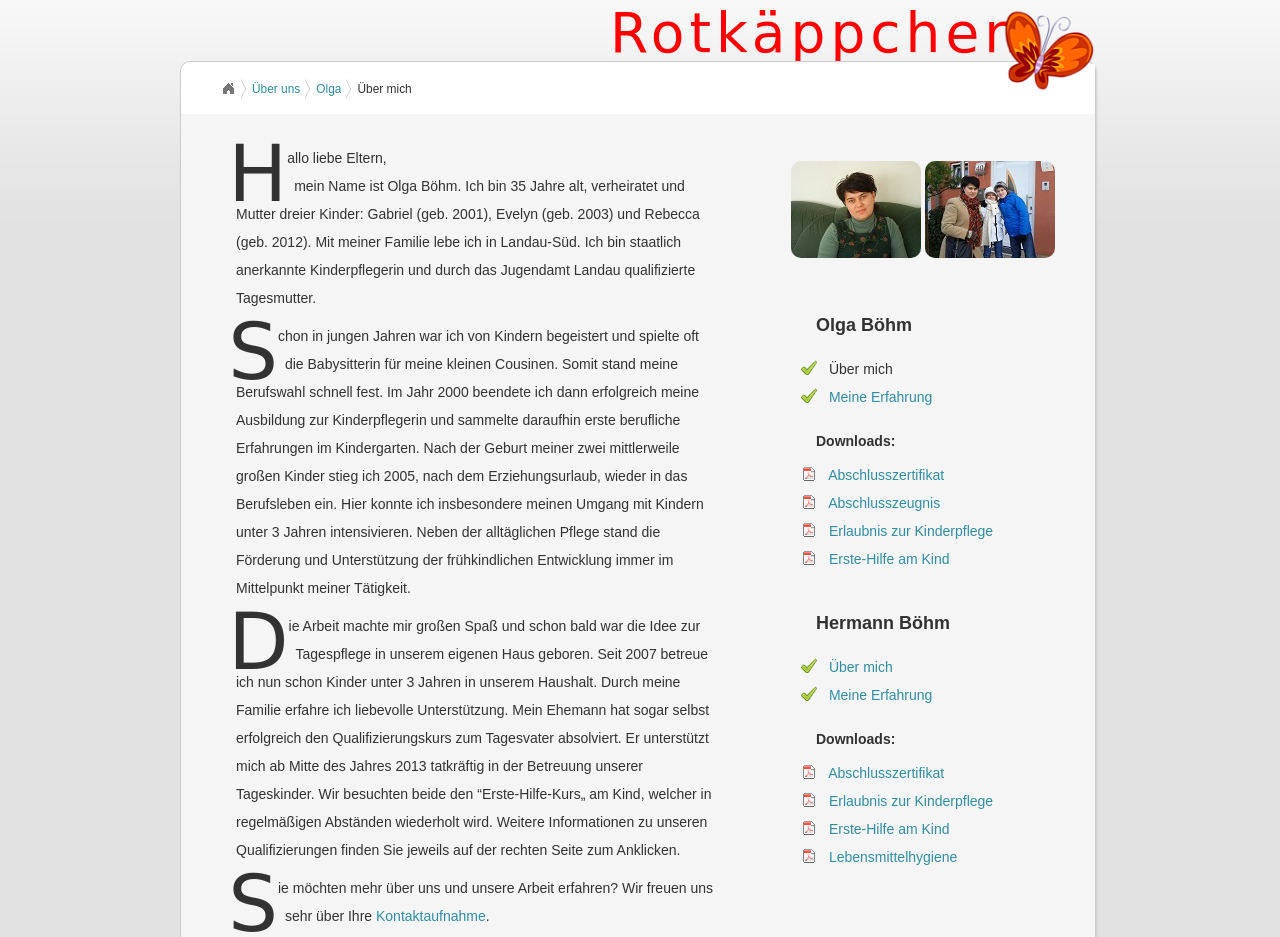
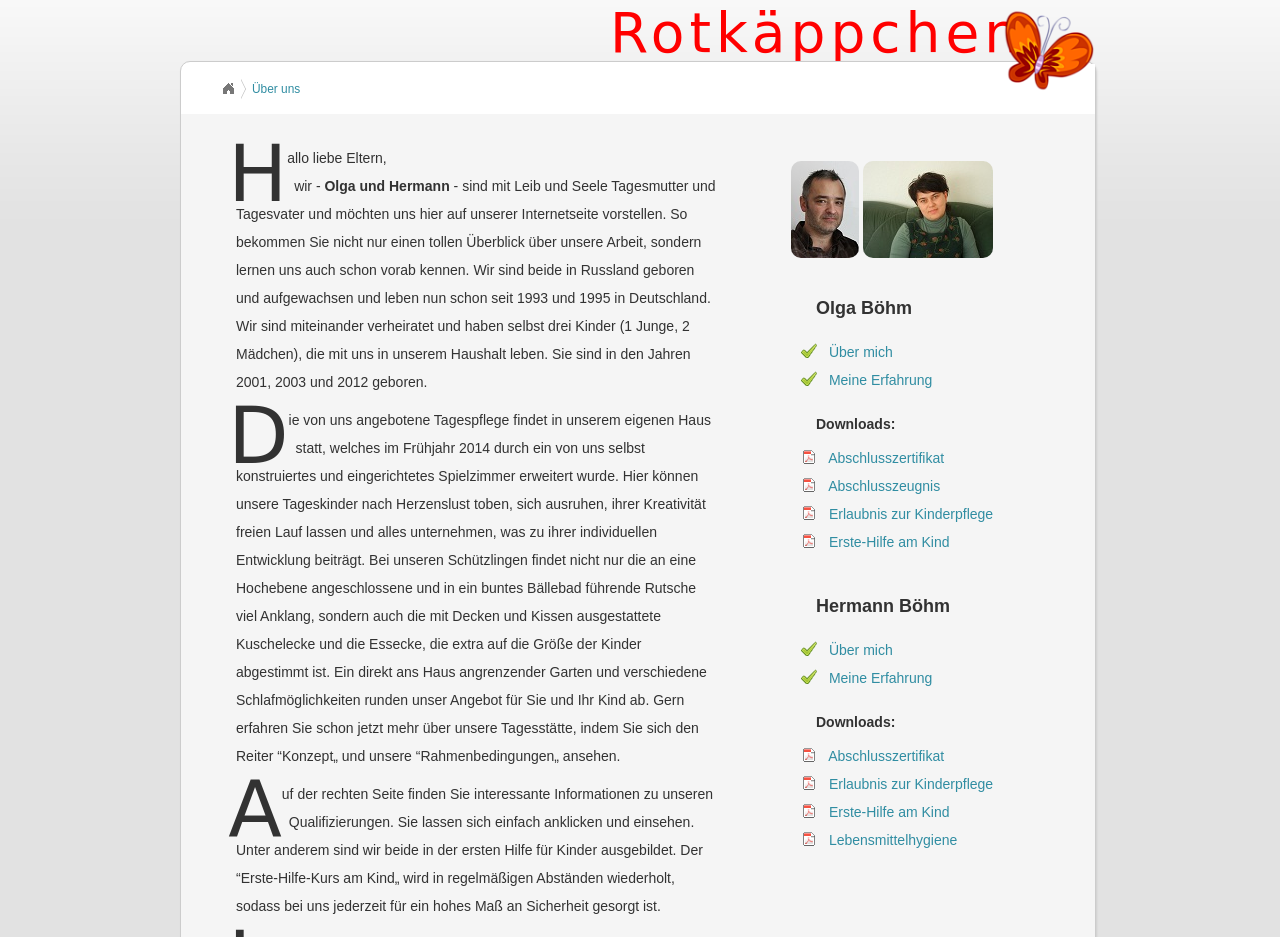
Before and after one commit to bomi1012/wp_olga, a PHP site: page /about.php in a window 1280 px wide. Shown: the part 395-1332 px from the top of the page. Run offline with PHP 8.4, Linux system fonts and the light colour scheme; style sheets or scripts are compiled from the project's sources; some libraries are stand-ins or nearby versions; some web fonts are replaced.

Commit message:
about js + text allgemein

```diff
--- a/resources/js/fnct_about.js
+++ b/resources/js/fnct_about.js
@@ -2,21 +2,24 @@ $(document).ready(function(){
     allgemein = "&Uuml;ber mich";
     allgemeinOlga = "allgemein_olga";
     allgemeinHermann = "allgemein_hermann";
+    allgemeinAll = "allgemein_all"
     erfahrung = "meine Erfahrung";
     erfahrungOlga = "erfahrung_olga";
     erfahrungHermann = "erfahrung_hermann";
 
-    $('li').removeClass("last");
-    $('#ul_about').append("\
-            <li class='erzieher'><span id='Olga' class='navi a' onClick='reply(this.id)'>Olga</span></li>\n\
-            <li class='last' id='li_"+allgemeinOlga+"'>"+ allgemein +"</li>");
+//    $('li').removeClass("last");
+//    $('#ul_about').append("\
+//            <li class='erzieher'><span id='Olga' class='navi a' onClick='reply(this.id)'>Olga</span></li>\n\
+//            <li class='last' id='li_"+allgemeinOlga+"'>"+ allgemein +"</li>");
     $('.navi').addClass('a');
-    $('#about_'+allgemeinOlga).removeClass('a');
+    $('#about_'+allgemeinAll).removeClass('a');
     $('#text_'+erfahrungOlga).hide();
     $('#text_'+allgemeinHermann).hide();
     $('#text_'+erfahrungHermann).hide();
+    $('#text_'+allgemeinOlga).hide();
     $('#photo_hermann').hide();
-    unclicable = allgemeinOlga;
+    $('#photo_olga').hide();
+    unclicable = allgemeinAll;
 });
 // Bei Click auf "meine erfahrung"
 $('#about_erfahrung_olga').bind("click", {
@@ -31,7 +34,6 @@ $('#about_erfahrung_hermann').bind("click", {
 $('#about_allgemein_hermann').bind("click", {
     click:"allgemein_hermann"
 }, about);
-
 
 /**
  * Sehe fnct_bearbeiten
@@ -50,24 +52,28 @@ function about(event){
         if(unclicable != erfahrungOlga){
             Bearbeitung(erfahrung, erfahrungOlga, "about", "Olga");
             $('#photo_hermann').hide();
+            $('#photo_all').hide();
             $('#photo_olga').show();
         }
     } else if(event.data.click == allgemeinOlga){
         if(unclicable != allgemeinOlga){
             Bearbeitung(allgemein, allgemeinOlga, "about", "Olga");
             $('#photo_hermann').hide();
+            $('#photo_all').hide();
             $('#photo_olga').show();
         }
     } else if(event.data.click == erfahrungHermann){
         if(unclicable != erfahrungHermann){
             Bearbeitung(erfahrung, erfahrungHermann, "about", "Hermann");
             $('#photo_hermann').show();
+            $('#photo_all').hide();
             $('#photo_olga').hide();
         }
     } else if(event.data.click == allgemeinHermann){
         if(unclicable != allgemeinHermann) {
             Bearbeitung(allgemein, allgemeinHermann, "about", "Hermann");
             $('#photo_hermann').show();
+            $('#photo_all').hide();
             $('#photo_olga').hide();
         }
     }
--- a/resources/js/fnct_bearbeiten.js
+++ b/resources/js/fnct_bearbeiten.js
@@ -4,8 +4,9 @@ function Bearbeitung(link, div, seite, vorLast) {
     unclicable = div;
     $('li.last').remove();
     $('li.erzieher').remove();
+    $('li.about').remove();
     if(vorLast != null) {
-    $('#ul_' + seite).append("\<li class='erzieher'><span id='" + vorLast + "' class='navi a' onClick='reply(this.id)'>" + vorLast + "</span></li>\n\
+    $('#ul_' + seite).append("\<li class='about'><a href='about.php'>\u00dcber uns</a></li><li class='erzieher'><span id='" + vorLast + "' class='navi a' onClick='reply(this.id)'>" + vorLast + "</span></li>\n\
         <li class='last' id='li_" + div + "'>" + link + "</li>");
     } else {
       $('#ul_' + seite).append("<li class='last' id='li_" + div + "'>" + link + "</li>");
--- a/resources/text/c1_about.php
+++ b/resources/text/c1_about.php
@@ -1,73 +1,88 @@
 <?php $p = "<p>"; ?>
+<div class="article_text c1" id="text_allgemein_all">
+    <?php
+    echo $p;
+    echo $model->FirstLetter("Hallo liebe Eltern,
+                <br/>wir - <strong>Olga und Hermann</strong> - sind mit Leib und Seele Tagesmutter und Tagesvater und möchten uns hier auf
+                unserer Internetseite vorstellen. So bekommen Sie nicht nur einen tollen Überblick über unsere Arbeit,
+                sondern lernen uns auch schon vorab kennen. Wir sind beide in Russland geboren und aufgewachsen und leben
+                nun schon seit 1993 und 1995 in Deutschland. Wir sind miteinander verheiratet und haben selbst drei Kinder
+                (1 Junge, 2 Mädchen), die mit uns in unserem Haushalt leben. Sie sind in den Jahren 2001, 2003 und 2012 geboren.");
+    echo $p;
+    echo $model->FirstLetter("Die von uns angebotene Tagespflege findet in unserem eigenen Haus statt,
+                welches im Frühjahr 2014 durch ein von uns selbst konstruiertes und eingerichtetes Spielzimmer erweitert wurde.
+                Hier können unsere Tageskinder nach Herzenslust toben, sich ausruhen, ihrer Kreativität freien Lauf lassen und alles
+                unternehmen, was zu ihrer individuellen Entwicklung beiträgt. Bei unseren Schützlingen findet nicht nur die an eine
+                Hochebene angeschlossene und in ein buntes Bällebad führende Rutsche viel Anklang, sondern auch die mit Decken und
+                Kissen ausgestattete Kuschelecke und die Essecke, die extra auf die Größe der Kinder abgestimmt ist. Ein direkt ans
+                Haus angrenzender Garten und verschiedene Schlafmöglichkeiten runden unser Angebot für Sie und Ihr Kind ab.
+                Gern erfahren Sie schon jetzt mehr über unsere Tagesstätte, indem Sie sich den Reiter &ldquo;Konzept&bdquo; und unsere
+                &ldquo;Rahmenbedingungen&bdquo; ansehen. ");
+    echo $p;
+    echo $model->FirstLetter("Auf der rechten Seite finden Sie interessante Informationen zu unseren Qualifizierungen.
+                Sie lassen sich einfach anklicken und einsehen. Unter anderem sind wir beide in der ersten Hilfe für Kinder ausgebildet.
+                Der &ldquo;Erste-Hilfe-Kurs am Kind&bdquo; wird in regelmäßigen Abständen wiederholt, sodass bei uns
+                jederzeit für ein hohes Maß an Sicherheit gesorgt ist. ");
+    echo $p;
+    echo $model->FirstLetter("Im Folgenden möchten wir uns gerne noch einzeln etwas genauer vorstellen und freuen uns sehr
+                auf den persönlichen Kontakt mit Ihnen. Im persönlichen Gespräch können wir uns nicht nur kennenlernen,
+                Sie haben auch die Möglichkeit, sich unsere Tagesstätte genau anzuschauen. Rufen Sie uns dazu einfach an
+                oder schreiben uns eine <a href='mailto:kb_rotkaeppchen@freenet.de'>E-Mail</a>.");
+        echo $p;
+    echo $model->FirstLetter("Ihre Tagesmutter Olga und Ihr Tagesvater Hermann");
+
+    ?>
+</div>
+
 <div class="article_text c1" id="text_allgemein_olga">
     <?php
     echo $p;
-    echo $model->FirstLetter("Hallo liebe Eltern,
-                <br/>mein Name ist Olga Böhm. Ich bin " . $model->Alter(12, 3, 1979) . " Jahre alt, verheiratet und Mutter dreier Kinder: Gabriel (geb. 2001),
-                Evelyn (geb. 2003) und Rebecca (geb. 2012). Mit meiner Familie lebe ich in Landau-Süd.
-                Ich bin staatlich anerkannte Kinderpflegerin und durch das Jugendamt Landau qualifizierte Tagesmutter.");
+    echo $model->FirstLetter("Mein Name ist Olga Böhm, ich bin 1979 geboren und lebe mit meiner Familie in Landau-Süd.
+        Ich bin staatlich anerkannte Kinderpflegerin und durch das Jugendamt Landau qualifizierte Tagesmutter. ");
     echo $p;
     echo $model->FirstLetter("Schon in jungen Jahren war ich von Kindern begeistert und spielte oft die Babysitterin
-                für meine kleinen Cousinen. Somit stand meine Berufswahl schnell fest.
-                Im Jahr 2000 beendete ich dann erfolgreich meine Ausbildung zur Kinderpflegerin und sammelte
-                daraufhin erste berufliche Erfahrungen im Kindergarten. Nach der Geburt meiner zwei mittlerweile
-                großen Kinder stieg ich 2005, nach dem Erziehungsurlaub, wieder in das Berufsleben ein. Hier konnte
-                ich insbesondere meinen Umgang mit Kindern unter 3 Jahren intensivieren. Neben der alltäglichen Pflege
-                stand die Förderung und Unterstützung der frühkindlichen Entwicklung immer im Mittelpunkt meiner Tätigkeit.
-               ");
+        für meine kleinen Cousinen. Somit stand meine Berufswahl schnell fest. 1995 zog es mich und meine gesamte
+        Familie nach Deutschland. Hier beendete ich im Jahr 2000 dann erfolgreich meine Ausbildung zur Kinderpflegerin
+        und sammelte daraufhin erste berufliche Erfahrungen im Kindergarten. Nach der Geburt meiner zwei mittlerweile
+        großen Kinder stieg ich 2005, nach dem Erziehungsurlaub, wieder in das Berufsleben ein. Hier konnte ich
+        insbesondere meinen Umgang mit Kindern unter 3 Jahren intensivieren. Neben der alltäglichen Pflege stand die
+        Förderung und Unterstützung der frühkindlichen Entwicklung immer im Mittelpunkt meiner Tätigkeit. ");
     echo $p;
-    echo $model->FirstLetter("Die Arbeit machte mir großen Spaß und schon bald war die Idee zur Tagespflege in
-                unserem eigenen Haus geboren. Seit 2007 betreue ich nun schon Kinder unter 3 Jahren in unserem Haushalt.
-                Durch meine Familie erfahre ich liebevolle Unterstützung. Mein Ehemann hat sogar selbst erfolgreich den
-                Qualifizierungskurs zum Tagesvater absolviert. Er unterstützt mich ab Mitte des Jahres 2013 tatkräftig in
-                der Betreuung unserer Tageskinder. Wir besuchten beide den &ldquo;Erste-Hilfe-Kurs&bdquo; am Kind, welcher in
-                regelmäßigen Abständen wiederholt wird. Weitere Informationen zu unseren Qualifizierungen finden Sie
-                jeweils auf der rechten Seite zum Anklicken.");
-    echo $p;
-    echo $model->FirstLetter("Sie möchten mehr über uns und unsere Arbeit erfahren? Wir freuen uns sehr über Ihre " .
-            $model->Link(Constans::PAGE_KONTAKT . Constans::PHP, "Kontaktaufnahme") . ".");
+    echo $model->FirstLetter("Die Arbeit machte mir großen Spaß und schon bald war die Idee zur Tagespflege in unserem
+        eigenen Haus geboren. Seit 2007 betreue ich nun schon Kinder unter 3 Jahren in unserem Haushalt.
+        Durch meine Familie erfahre ich liebevolle Unterstützung. Mein Mann Hermann hat sogar selbst erfolgreich den
+        Qualifizierungskurs zum Tagesvater absolviert. Er unterstützt mich seit Mitte des Jahres 2013 tatkräftig in der
+        Betreuung unserer Tageskinder. ");
     ?>
 </div>
 
 <div class="article_text c1" id="text_allgemein_hermann">
     <?php
     echo $p;
-    echo $model->FirstLetter("Hallo liebe Eltern,
-        <br/>ich heiße Hermann Böhm, wurde im Jahre 1971 in Russland geboren und lebe seit rund 19 Jahren mit meiner
-        Familie in Deutschland. Ich bin verheiratet und Vater von 3 Kindern. Meine Frau ist Kinderpflegerin von Beruf und
-        seit 2007 ebenso selbständig als Tagesmutter. Ich habe erfolgreich am Aufbauqualifizierungskurs für Tagesmütter
-        und Tagesväter teilgenommen und bin qualifizierter Tagesvater. Ich besitze eine Pflegeerlaubnis und bin beim Jugendamt
-        Landau als Tagespflegeperson gemeldet. Zusammen mit meiner Frau Olga freue ich mich schon sehr darauf, Ihnen unsere
-        Dienste als Tagesfamilie anbieten zu können.");
+    echo $model->FirstLetter("Ich heiße Hermann Böhm und wurde 1971 in Russland geboren. Ich bin qualifizierter Tagesvater,
+        was durch meine erfolgreiche Teilnahme am Aufbauqualifizierungskurs für Tagesmütter und Tagesväter bestätigt wird.
+        Ich besitze eine Pflegeerlaubnis und bin beim Jugendamt Landau als Tagespflegeperson gemeldet. Zusammen mit meiner
+        Frau Olga betreue ich in unserem Haushalt mehrere Tageskinder, die sich hier mit unserer Unterstützung ganz individuell
+        entfalten können. ");
     echo $p;
     echo $model->FirstLetter("Meine Familie prägte mich und meinen Umgang mit Kindern von klein auf.
-        Ich wuchs in einer sehr großen Familie mit 10 Geschwistern auf.
-        Es war für mich von daher eine Selbstverständlichkeit, von den größeren Geschwistern &ldquo;miterzogen&bdquo;
-        zu werden und ebenso bei den &ldquo;Kleineren&bdquo; mitzuhelfen. Dank dieser Erfahrungen wurden mir Werte wie Selbständigkeit
-        oder Hilfsbereitschaft mitgegeben, die ich an meine Kinder und natürlich auch an unsere Tageskinder weitergeben möchte.");
+        Ich wuchs in einer sehr großen Familie mit 10 Geschwistern auf. Es war für mich von daher eine Selbstverständlichkeit,
+        von den größeren Geschwistern &ldquo;miterzogen&bdquo; zu werden und ebenso bei den &ldquo;Kleineren&bdquo; mitzuhelfen.
+        Dank dieser Erfahrungen wurden mir Werte wie Selbständigkeit oder Hilfsbereitschaft mitgegeben, die ich an meine Kinder und
+        natürlich auch an unsere Tageskinder weitergeben möchte. ");
     echo $p;
-    echo $model->FirstLetter("Mit der Zeit entstand der Wunsch, mich ebenso in die Selbstständigkeit zu begeben und
-        gemeinsam mit meiner Frau diesen schönen Beruf auszuüben. In der Zeit vom 16.09.2012 bis zum 15.09.2013 befand
-        ich mich in der Elternzeit und hatte so einen genauen Einblick in die Tätigkeiten meiner Frau und konnte sie
-        schon unterstützen. Ich absolvierte also einen Qualifizierungslehrgang zum Tagesvater. Im Anschluss daran fühlte
-        ich mich in meinem Beschluss, als Tagesvater aktiv arbeiten zu wollen, bestätigt und wagte den Schritt in die Selbständigkeit.
-        Neben dem &ldquo;Qualifizierungslehrgang für Tagesmütter und Tagesväter&bdquo; absolvierte ich im September 2013 erfolgreich die
-        Fortbildung in Lebensmittelhygiene und besitze, wie eingangs bereits erwähnt, eine Pflegeerlaubnis und bin beim Jugendamt
-        Landau als Tagespflegeperson gemeldet.");
-//    echo $p;
-//       echo $model->FirstLetter("Neben dem Freispiel bieten wir den Kindern verschiedene Lernangebote wie z. B. Kneten, Malen,
-//           Ball- und Bewegungsspiele sowie Fingerspiele an. Meinen Schwerpunkt lege ich persönlich auf die musikalische Frühförderung.");
-//    echo $p;
-//    echo $model->FirstLetter("Musik eröffnet Kindern die Welt der Sprache und ist ein Teil ihrer Erlebniswelt.
-//        Sie haben Freude daran, Geräuschen und Klängen zu lauschen, diese selbst zu produzieren, sowie Klangeigenschaften
-//        von Materialien zu erforschen. Gefühle können durch Musik zum Ausdruck gebracht und emotionale Belastungen abgebaut werden. ");
+    echo $model->FirstLetter("Mit der Zeit entstand der Wunsch, mich ebenso in die Selbstständigkeit zu begeben
+        und gemeinsam mit Olga diesen schönen Beruf auszuüben. In der Zeit vom 16.09.2012 bis zum 15.09.2013
+        befand ich mich in der Elternzeit und hatte so einen genauen Einblick in die Tätigkeiten meiner Frau und
+        konnte sie schon unterstützen. Ich absolvierte also einen Qualifizierungslehrgang zum Tagesvater. Im Anschluss
+        daran fühlte ich mich in meinem Beschluss, als Tagesvater aktiv arbeiten zu wollen, bestätigt und wagte den Schritt
+        in die Selbständigkeit. Neben dem &ldquo;Qualifizierungslehrgang für Tagesmütter und Tagesväter&bdquo; absolvierte ich im September
+        2013 erfolgreich die Fortbildung in Lebensmittelhygiene und besitze, wie eingangs bereits erwähnt, eine
+        Pflegeerlaubnis und bin beim Jugendamt Landau als Tagespflegeperson gemeldet. ");
     echo $p;
     echo $model->FirstLetter("Seit meiner Kindheit bin ich musikalisch aktiv: Ich spielte zunächst Mandoline und begann als
-        Teenager mit der Gitarre. Heute bin ich Mitglied einer Band und spiele dort dieses Instrument noch immer.
-        Meine Liebe zur Musik möchte ich weitergeben und gemeinsam mit den Kindern auf musikalische Entdeckungsreise gehen.");
-    echo $p;
-    echo $model->FirstLetter("Sie möchten mehr über uns und unsere Arbeit erfahren? Wir freuen uns sehr über Ihre " .
-            $model->Link(Constans::PAGE_KONTAKT . Constans::PHP, "Kontaktaufnahme") . ".");
+        Teenager mit der Gitarre. Heute bin ich Mitglied einer Band und spiele dort dieses Instrument noch immer. Meine Liebe
+        zur Musik möchte ich weitergeben und gemeinsam mit den Kindern auf musikalische Entdeckungsreise gehen. ");
     ?>
 </div>
 
--- a/resources/text/c2_about.php
+++ b/resources/text/c2_about.php
@@ -1,6 +1,26 @@
 <div class="article_text">
     <br>
     <!-- http://fancyapps.com/fancybox/ -->
+
+
+        <div id="photo_all">
+             <a title="ich bin Hermann Böhm" class="fancybox" rel="group" href="<?php echo Constans::IMAGE_PATCH ?>tm_photo_3b.jpg">
+            <img class="curved" src="<?php echo Constans::IMAGE_PATCH ?>tm_photo_3a.jpg" alt="<?php echo Constans::KW_ROTKAEPPCHEN ?>"></a>
+
+
+        <a
+            title="Ich bin Olga Böhm"
+            class="fancybox"
+            rel="group"
+            href="<?php echo Constans::IMAGE_PATCH ?>tm_photo_1b.jpg">
+            <img
+                class="curved"
+                src="<?php echo Constans::IMAGE_PATCH ?>tm_photo_1a.jpg"
+                alt="<?php echo Constans::KW_ROTKAEPPCHEN ?>">
+        </a>
+
+           </div>
+
     <div id="photo_olga">
         <a
             title="Ich bin Olga Böhm"
@@ -26,7 +46,7 @@
 
     </div>
 
-    <br />
+
     <h2><?php echo $model->Umlaute("Olga Böhm") ?></h2>
     <p>
         <img class="icon" src="<?php echo Constans::ICON_PATCH ?>check.png" alt="check" style="width: 16px;">
```
